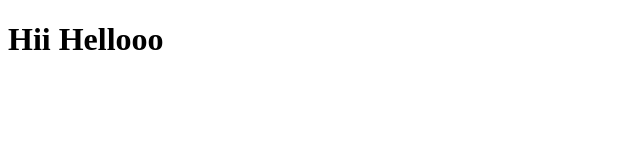
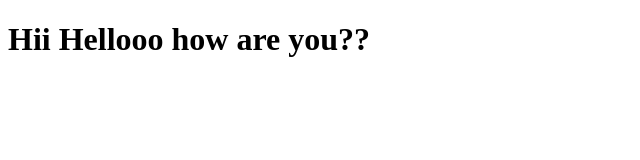
Before and after one commit to swathiroja/Coursera_project, a plain HTML site: page test1/index.html in a window 1280 px wide. Shown: the whole page, without its empty margins (0-640 px from the left). Drawn offline with Linux system fonts and the light colour scheme.

Commit message:
Small change

```diff
--- a/test1/index.html
+++ b/test1/index.html
@@ -4,6 +4,6 @@
 	<title>Hello</title>
 </head>
 <body>
-<h1>Hii Hellooo</h1>
+<h1>Hii Hellooo how are you??</h1>
 </body>
 </html>
```
